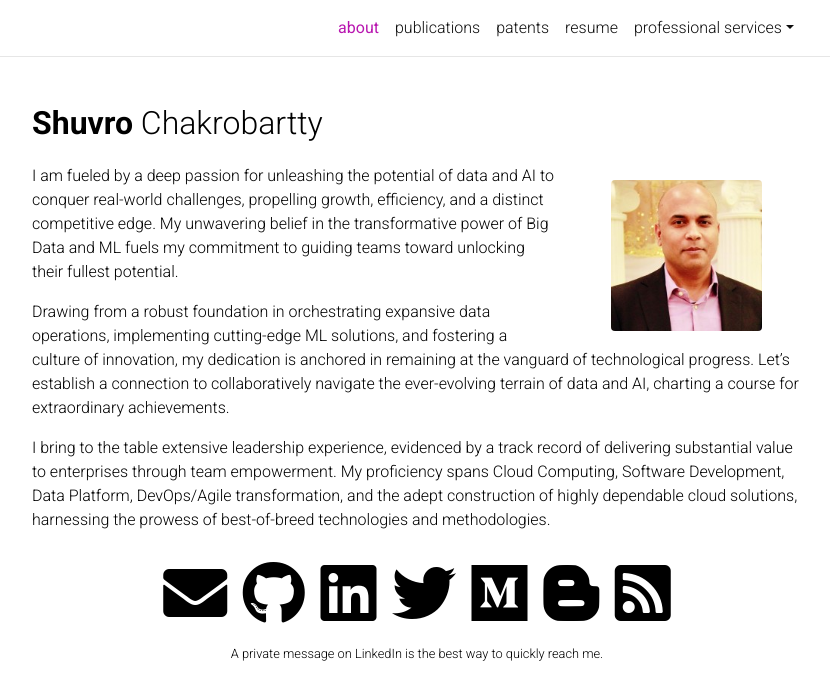
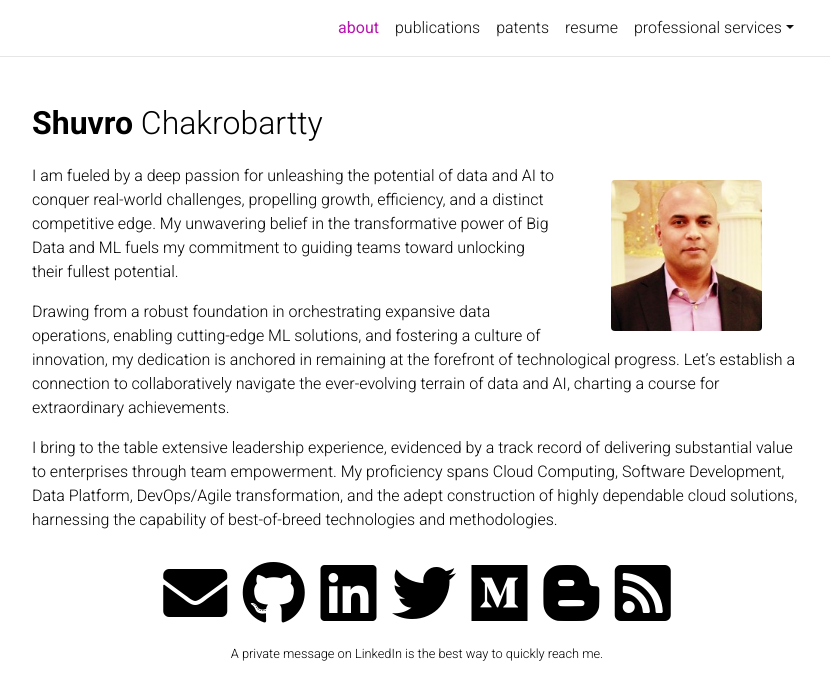
Before and after one commit to chakrs/chakrs.github.io, a Jekyll site: the page built from _pages/about.md, in a window 1280 px wide. Shown: the top 700 px of the page, without its empty margins (223-1053 px from the left). Built offline with Jekyll 4.4.1, drawn with Linux system fonts in a browser that asks for light colours; comment, search, counter and statistics services are not loaded; a style sheet for code colours, icons or effects is not loaded.

Commit message:
changes for resume

```diff
--- a/_pages/about.md
+++ b/_pages/about.md
@@ -17,6 +17,6 @@ social: true  # includes social icons at the bottom of the page
 
 I am fueled by a deep passion for unleashing the potential of data and AI to conquer real-world challenges, propelling growth, efficiency, and a distinct competitive edge. My unwavering belief in the transformative power of Big Data and ML fuels my commitment to guiding teams toward unlocking their fullest potential.
 
-Drawing from a robust foundation in orchestrating expansive data operations, implementing cutting-edge ML solutions, and fostering a culture of innovation, my dedication is anchored in remaining at the vanguard of technological progress. Let's establish a connection to collaboratively navigate the ever-evolving terrain of data and AI, charting a course for extraordinary achievements.
+Drawing from a robust foundation in orchestrating expansive data operations, enabling cutting-edge ML solutions, and fostering a culture of innovation, my dedication is anchored in remaining at the forefront of technological progress. Let's establish a connection to collaboratively navigate the ever-evolving terrain of data and AI, charting a course for extraordinary achievements.
 
-I bring to the table extensive leadership experience, evidenced by a track record of delivering substantial value to enterprises through team empowerment. My proficiency spans Cloud Computing, Software Development, Data Platform, DevOps/Agile transformation, and the adept construction of highly dependable cloud solutions, harnessing the prowess of best-of-breed technologies and methodologies.
+I bring to the table extensive leadership experience, evidenced by a track record of delivering substantial value to enterprises through team empowerment. My proficiency spans Cloud Computing, Software Development, Data Platform, DevOps/Agile transformation, and the adept construction of highly dependable cloud solutions, harnessing the capability of best-of-breed technologies and methodologies.
```
